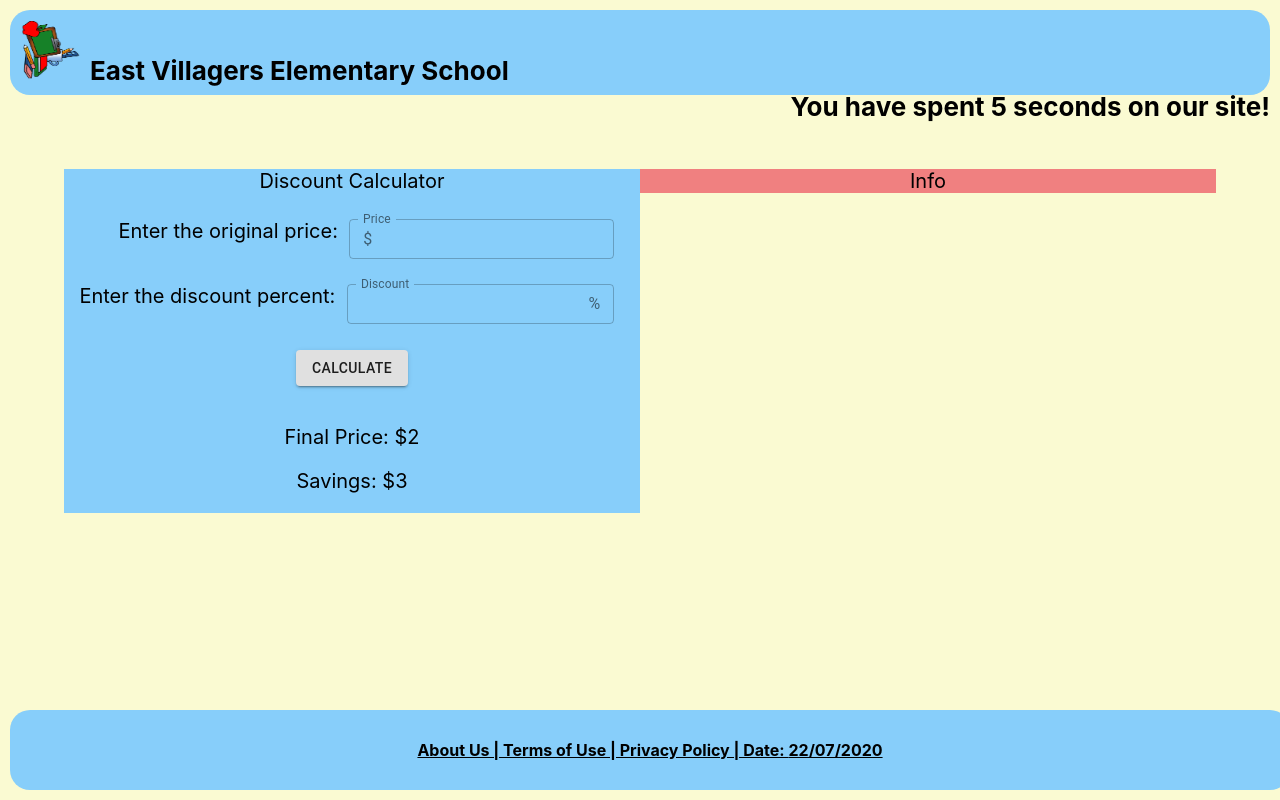
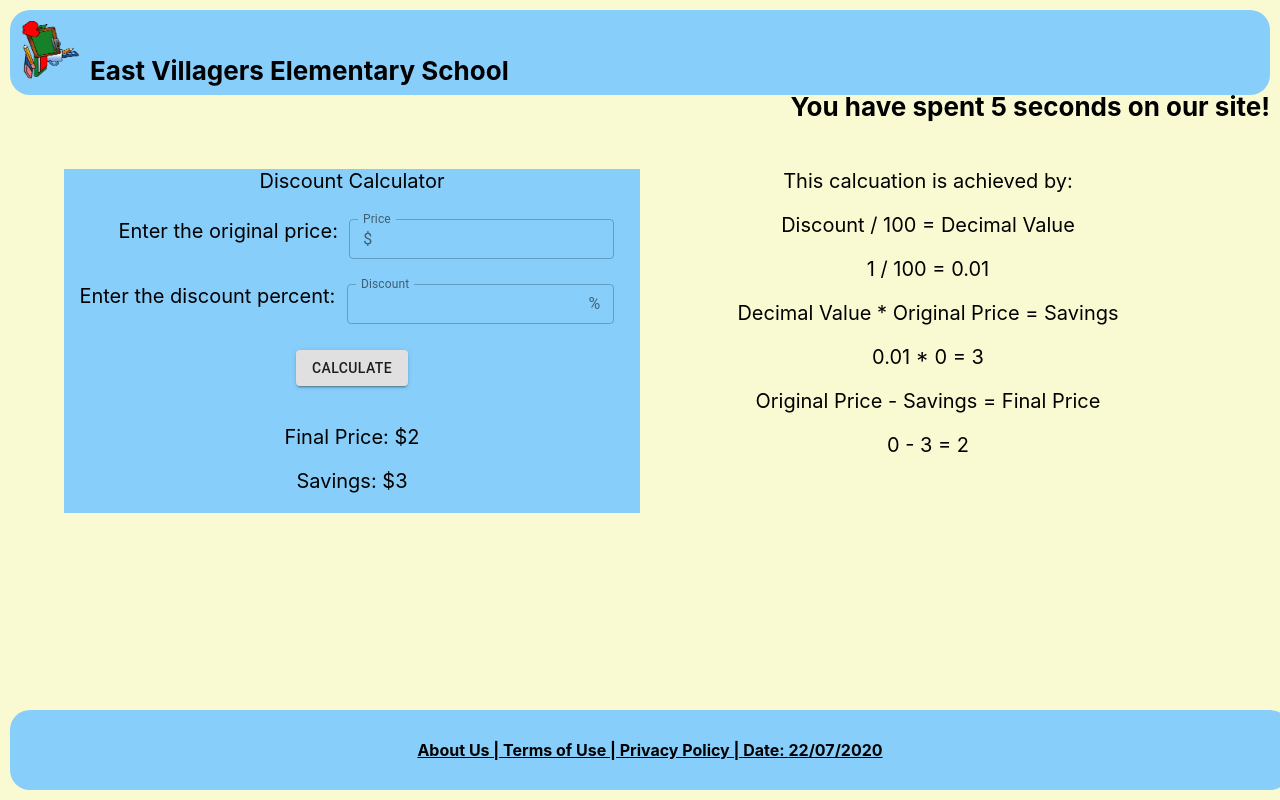
Before and after one commit to RHarperJr/ElementaryMath, a React (Create React App) app: page / in a window 1280 px wide. Shown: the top 800 px of the page. Built offline with nearby package versions, Linux system fonts and the light colour scheme.

Commit message:
manual merge edits

```diff
--- a/src/App.css
+++ b/src/App.css
@@ -86,7 +86,6 @@ html{
 }
 
 .info {
-  background-color: lightcoral;
   font-size: 1.25em;
   width: 45vw;
   float: left;
--- a/src/App.js
+++ b/src/App.js
@@ -9,14 +9,7 @@ function App() {
   return (
     <div className="App">
       <Header />
-      <div className="bodyWrapper">
-        <div className="calculator">
-          <DiscountCalc />
-        </div>
-        <div className="info">
-          Info
-        </div>
-      </div>
+      <DiscountCalc />
       <Footer />
 
     </div>
--- a/src/components/DiscountCalc.js
+++ b/src/components/DiscountCalc.js
@@ -42,6 +42,8 @@ class DiscountCalc extends Component {
 
     render() {
         return (<div>
+            <div className="bodyWrapper">
+                <div className="calculator">
                     Discount Calculator
                     <div className="inputs">
                         Enter the original price: &nbsp;
@@ -75,6 +77,29 @@ class DiscountCalc extends Component {
                     <p>
                         Savings: ${Math.floor(this.state.savings*100) / 100}
                     </p>
+                </div>
+                <div className= "info">
+                    This calcuation is achieved by:
+                    <p>
+                        Discount / 100 = Decimal Value
+                    </p>
+                    <p>
+                    {this.state.discount } / 100 = {this.state.discount / 100}
+                    </p>
+                    <p>
+                        Decimal Value * Original Price = Savings
+                    </p>
+                    <p>
+                    {this.state.discount / 100} * {this.state.price} = {this.state.savings}
+                    </p>
+                    <p>
+                        Original Price - Savings = Final Price
+                    </p>
+                    <p>
+                        {this.state.price} - {this.state.savings} = {this.state.finalValue}
+                    </p>
+                </div>
+            </div>
 
         </div>)
     }
```
Lines whose indentation alone changed are shown as unchanged.
